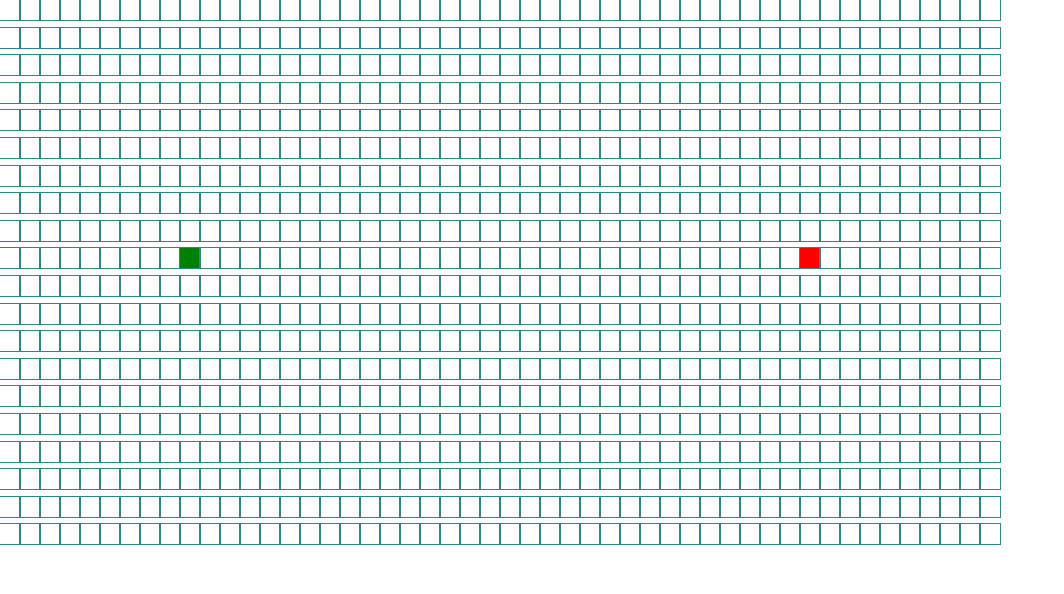
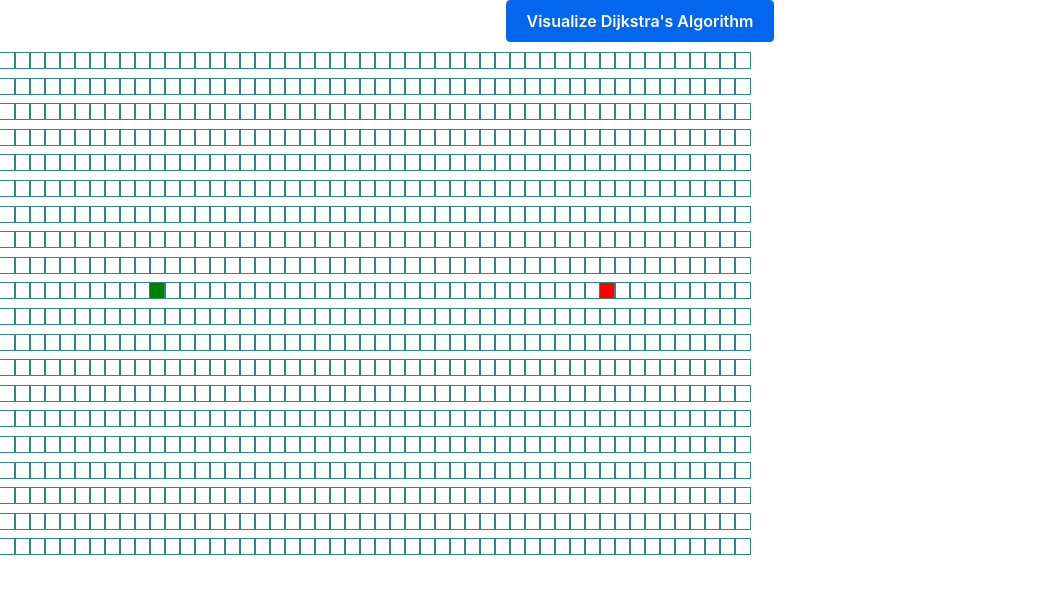
Before and after one commit to ynissar/pathfindingVisualizer, a React (Create React App) app in the folder visualizer/: page / in a window 1280 px wide. Shown: the top 594 px of the page, without its empty margins (0-1064 px from the left). Built offline with nearby package versions, Linux system fonts and the light colour scheme.

Commit message:
completed djikstras

```diff
--- /dev/null
+++ b/visualizer/src/PathVisualizer/Algorithms/dijkstra.js
@@ -0,0 +1,101 @@
+export function dijkstra(grid, startNode , endNode) {
+    // for edge case where there is no startNode or endNode or both are the same node
+    if (!startNode || !endNode || startNode == endNode) {
+        return false;
+    }
+
+    const visitedNodesInOrder = []; // Array of visited Nodes in order of distance from start
+    startNode.distance = 0; // Sets start node = 0
+    const unvisitedNodes = getAllNodes(grid); // Gets an array of all nodes in the grid
+
+    // While there are still nodes left in the array of unvisited nodes
+    while (unvisitedNodes.length !== 0) {
+        sortNodesByDistance(unvisitedNodes); // re-sort the nodes by distance (shortest distance nodes always come first)
+
+
+        const closestNode = unvisitedNodes.shift(); //Shifts first node out of the array
+
+        if (closestNode.isWall) { // If it is a wall, then skip the node
+            continue;
+        }
+
+        if (closestNode.distance == Infinity) { // if the cloest node is one with a distance of infinity, this means that there aren't any adjacent nodes left
+            return visitedNodesInOrder;
+        }
+
+        closestNode.isVisited = true; // Sets the current node to isVisited
+        console.log(grid);
+        visitedNodesInOrder.push(closestNode); // pushes the current node into the array of visited nodes
+
+        if (closestNode === endNode) { // If the node is the end node, then end here
+            return visitedNodesInOrder;
+        }
+
+        updateUnvisitedNeighbours(closestNode, grid); // updates the adjacent nodes of the current node to set their previous node to the current node and their distance to the current node + 1
+    }
+
+}
+
+// Sorts the nodes in the given array in order of shortest distance to longest distance (longest being Infinity)
+function sortNodesByDistance(unvisitedNodes) {
+    unvisitedNodes.sort((nodeA, nodeB) => nodeA.distance - nodeB.distance);
+}
+
+// Updates the distance and previous node of the  neighbouring nodes of the given node
+function updateUnvisitedNeighbours(node, grid) {
+    const neighbours = getUnvisitedNeighbours(node, grid);
+    for (const neighbour of neighbours) {
+        neighbour.distance = node.distance + 1;
+        neighbour.previousNode = node;
+    }
+}
+
+// returns an array of all of the unvisited neighbours of the given node
+function getUnvisitedNeighbours(node, grid) {
+    const neighbours = [];
+    const {row, column} = node;
+    if (row > 0) {
+        neighbours.push(grid[row - 1][column]);
+    }
+    if (row < grid.length -1) {
+        neighbours.push(grid[row + 1][column]);
+    }
+    if (column > 0) {
+        neighbours.push(grid[row][column - 1]);
+    }
+    if (column < grid[0].length - 1) {
+        neighbours.push(grid[row][column + 1]);
+    }
+    return neighbours.filter(neighbour => !neighbour.isVisited);
+}
+
+// Returns an array of all nodes in the grid
+function getAllNodes(grid) {
+
+    const nodes = [];
+
+    for (const row of grid) {
+
+        for (const node of row) {
+
+            nodes.push(node);
+        }
+    }
+
+    return nodes;
+
+}
+
+// Works backwards from the end node using its previous nodes
+export function getNodesInShortestPathOrder(endNode) {
+    const nodesInShortestPathOrder = [];
+
+    let currentNode = endNode;
+
+    while (currentNode !== null) {
+        nodesInShortestPathOrder.unshift(currentNode);
+        currentNode = currentNode.previousNode;
+    }
+
+    return nodesInShortestPathOrder;
+}
--- a/visualizer/src/PathVisualizer/Node/Node.css
+++ b/visualizer/src/PathVisualizer/Node/Node.css
@@ -1,8 +1,8 @@
 .node {
   margin: 0px;
   padding: 0px;
-  width: 20px;
-  height: 20px;
+  width: 15px;
+  height: 15px;
   outline: 1px solid rgb(49, 133, 133);
   /* background-color: blue; <-- for when we implement colors */
   display: inline-block;
@@ -15,3 +15,7 @@
 .start-node {
   background-color: green;
 }
+
+.checked-node {
+  background-color: blue;
+}
--- a/visualizer/src/PathVisualizer/Node/Node.jsx
+++ b/visualizer/src/PathVisualizer/Node/Node.jsx
@@ -3,6 +3,7 @@ import './Node.css'
 
 class Node extends Component {
 
+    // Constructor
     constructor(props) {
         super(props);
 
@@ -11,10 +12,17 @@ class Node extends Component {
         }
     }
 
+    // Render()
+    // Puts node into the DOM, adds additional class depending on if it is the end or start
     render() {
-        const {isEnd, isStart} = this.props;
-        const endOrStartClass = isEnd ? 'end-node' : isStart ? 'start-node': '';
-
+        const {isEnd, isStart, isChecked} = this.props;
+        const endOrStartClass = isEnd
+            ? 'end-node'
+            : isStart
+            ? 'start-node'
+            : isChecked
+            ? 'checked-node'
+            : '';
 
         return <div className={`node ${endOrStartClass}`}></div>
     }
@@ -22,3 +30,8 @@ class Node extends Component {
 }
 
 export default Node;
+
+export const DEFAULT_NODE = {
+    row: 0,
+    column: 0,
+}
--- a/visualizer/src/PathVisualizer/PathVisualizer.jsx
+++ b/visualizer/src/PathVisualizer/PathVisualizer.jsx
@@ -1,11 +1,13 @@
 import React, {Component} from 'react'
 import Node from './Node/Node'
 import './PathVisualizer.css';
+import {dijkstra, getNodesInShortestPathOrder} from './Algorithms/dijkstra'
 
+// Constants for start node, end node, # of rows and # of columns
 const GRID_ROWS = 20;
 const GRID_COLUMNS = 50;
 const START_NODE_ROW = 9;
-const START_NODE_COLUMN = 9;
+const START_NODE_COLUMN = 10;
 const END_NODE_ROW = 9;
 const END_NODE_COLUMN = 40;
 
@@ -24,24 +26,38 @@ class PathVisualizer extends Component {
     // Creates grid for PathVisualizer inputting Nodes
     componentDidMount() {
 
-        const grid = [];
+        this.setState({grid: createGrid()}); // Sets state grid
+    }
 
-        // for loop creating node objects containing node props and pushing it into grid
-        for (let row = 0; row < GRID_ROWS; row++) {
+    animateDijkstra(visitedNodesInOrder) {
+        console.log(this.state.grid);
 
-            let currRow = [];
-            for (let column = 0; column < GRID_COLUMNS; column++) {
-                const node = {
-                    column,
-                    row,
-                    isStart: row == START_NODE_ROW && column == START_NODE_COLUMN,
-                    isEnd: row == END_NODE_ROW && column == END_NODE_COLUMN,
-                };
-                currRow.push(node);
+        for (let i = 0; i < visitedNodesInOrder.length; i++) {
+            console.log(this.state.grid);
+
+            setTimeout(() => {
+                const node = visitedNodesInOrder[i];
+                node.isChecked = true;
+                const newGrid = this.state.grid.slice();
+                newGrid[node.row][node.column] = node;
+                this.setState({grid: newGrid});
+            }, 25 * i);
         }
-            grid.push(currRow);
     }
-        this.setState({grid: grid}); // Sets state grid
+
+    visualizeDijkstra() {
+
+        const grid = this.state.grid;
+
+        const startNode = grid[START_NODE_ROW][START_NODE_COLUMN];
+        const endNode = grid[END_NODE_ROW][END_NODE_COLUMN];
+
+        const visitedNodesInOrder = dijkstra(grid, startNode, endNode);
+        const shortestPath = getNodesInShortestPathOrder(endNode);
+        console.log(visitedNodesInOrder);
+        console.log(shortestPath);
+        this.animateDijkstra(visitedNodesInOrder);
+
     }
 
     // Render(), mounts to DOM
@@ -49,10 +65,15 @@ class PathVisualizer extends Component {
     render() {
 
         const {grid} = this.state;
+        console.log(grid);
+        console.log("render");
 
-        console.log(grid);
 
         return (
+            <div>
+                <button onClick={() => this.visualizeDijkstra()}>
+                    Visualize Dijkstra's Algorithm
+                </button>
                 <div className='grid'>
                     {
                         // using a nested map methods to create each Node component with props from this.state.grid's nodes' properties
@@ -61,13 +82,18 @@ class PathVisualizer extends Component {
                                 <div className='row' key={rowIndex}>
                                     {
                                         row.map((node, nodeIndex) => {
-                                        const {row, column, isStart, isEnd} = node;
+                                            const {row, column, isStart, isEnd, distance, isVisited, isWall, previousNode, isChecked} = node;
                                             return <Node
                                                 key={nodeIndex}
+                                                row = {row}
+                                                column = {column}
                                                 isStart = {isStart}
                                                 isEnd = {isEnd}
-                                            row = {row}
-                                            column = {column}
+                                                distance = {distance}
+                                                isVisited = {isVisited}
+                                                isWall = {isWall}
+                                                previousNode = {previousNode}
+                                                isChecked = {isChecked}
 
                                             ></Node>
                                         })
@@ -77,9 +103,47 @@ class PathVisualizer extends Component {
                         })
                     }
                 </div>
+            </div>
         )
 
     }
 }
 
+// creates grid including all nodes
+function createGrid() {
+
+    const grid = [];
+
+        // for loop creating node objects containing node props and pushing it into grid
+        for (let row = 0; row < GRID_ROWS; row++) {
+
+            let currRow = [];
+            for (let column = 0; column < GRID_COLUMNS; column++) {
+                currRow.push(createNode(row, column));
+            }
+            grid.push(currRow);
+        }
+
+    return grid;
+}
+
+// function used to create nodes for grid
+function createNode(row, column) {
+
+    // Creates node object including all relavent node data
+    const node = {
+        row,
+        column,
+        isStart: row == START_NODE_ROW && column == START_NODE_COLUMN,
+        isEnd: row == END_NODE_ROW && column == END_NODE_COLUMN,
+        distance: Infinity,
+        isVisited: false,
+        isWall: false,
+        previousNode: null,
+        isChecked: false,
+    }
+
+    return node;
+}
+
 export default PathVisualizer;
```
Lines whose indentation alone changed are shown as unchanged.
